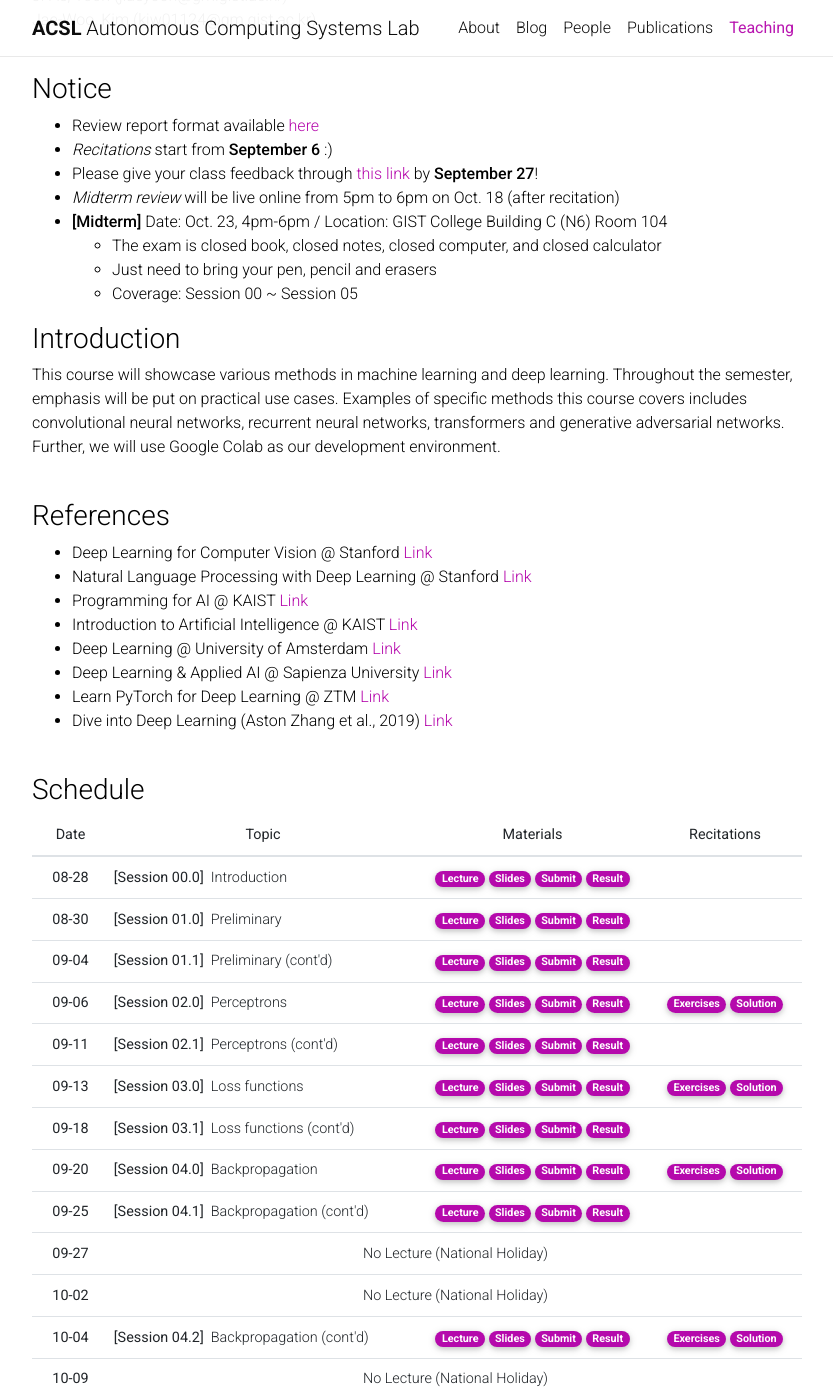
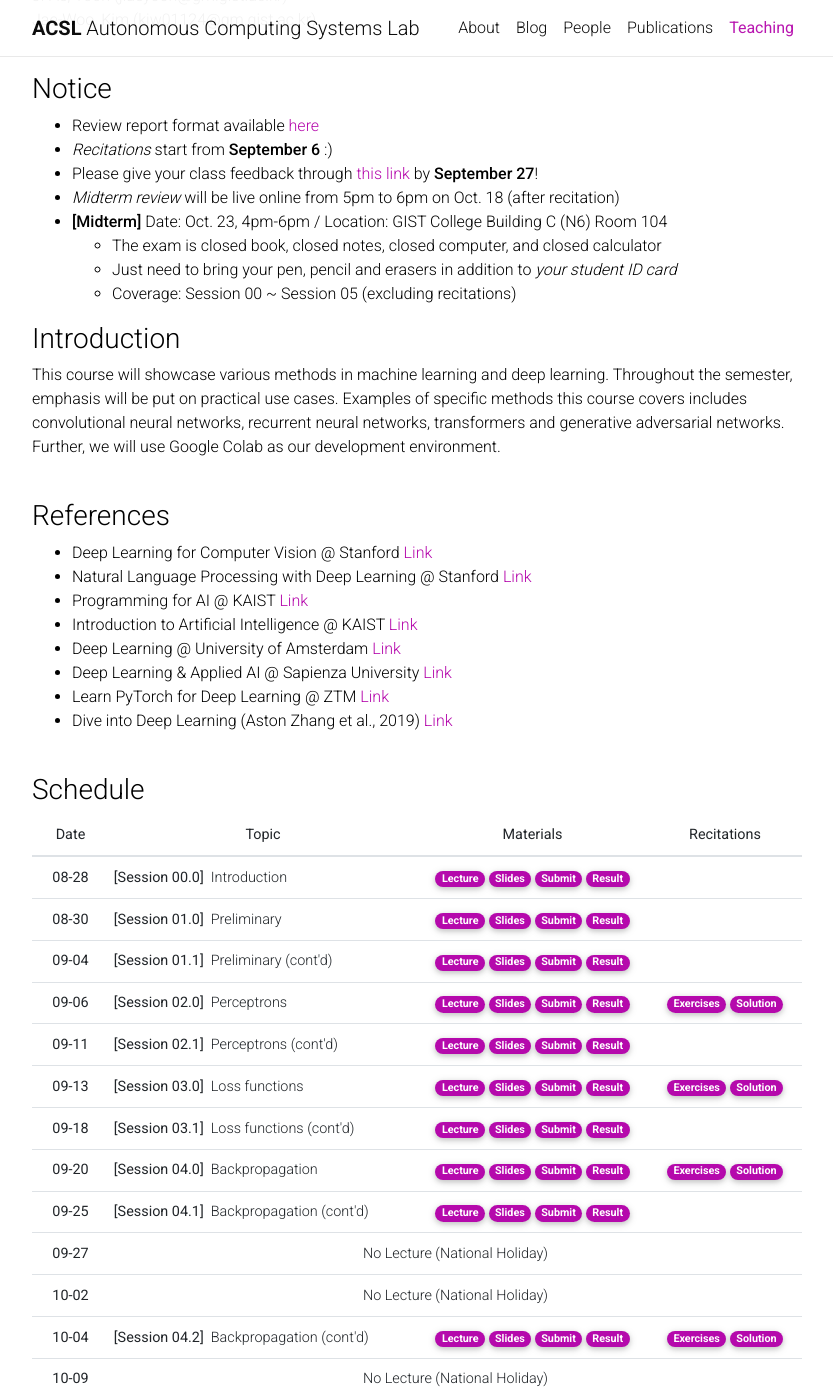
Before and after one commit to Uehwan/Uehwan.github.io, a Jekyll site: the page built from _teaching/aiexplab23fall.md, in a window 1280 px wide and 1400 px high, scrolled down 411 px. Shown: the whole window, without its empty margins (223-1056 px from the left). Built offline with Jekyll 4.4.1, drawn with Linux system fonts in a browser that asks for light colours; nearby versions of some CDN libraries; comment, search, counter and statistics services are not loaded; a style sheet for code colours, icons or effects is not loaded; some of the changed lines change nothing that is shown.

Commit message:
reci6 sol

```diff
--- a/_teaching/aiexplab23fall.md
+++ b/_teaching/aiexplab23fall.md
@@ -24,8 +24,8 @@
 * *Midterm review* will be live online from 5pm to 6pm on Oct. 18 (after recitation)
 * **[Midterm]** Date: Oct. 23, 4pm-6pm / Location: GIST College Building C (N6) Room 104
   * The exam is closed book, closed notes, closed computer, and closed calculator
-  * Just need to bring your pen, pencil and erasers
-  * Coverage: Session 00 ~ Session 05
+  * Just need to bring your pen, pencil and erasers in addition to *your student ID card*
+  * Coverage: Session 00 ~ Session 05 (excluding recitations)
 
 ### Introduction
 This course will showcase various methods in machine learning and deep learning. Throughout the semester, emphasis will be put on practical use cases. Examples of specific methods this course covers includes convolutional neural networks, recurrent neural networks, transformers and generative adversarial networks. Further, we will use Google Colab as our development environment.
@@ -226,17 +226,17 @@
       </td>
       <td>
         <a href="https://colab.research.google.com/drive/126iwrrxaZH30gnzVc4qhP-JPfeDGwIsA?usp=sharing" target="_blank" class="badge badge-pill" style="background-color:#B509AC;">Exercises</a>
-        <a href="https://colab.research.google.com/drive/1RtxmMv1vGrCXuURFr3BEG2rCeKkd-c1U?usp=sharing" target="_blank" class="badge badge-pill" style="background-color:#B509AC;"></a>
+        <a href="https://colab.research.google.com/drive/1RtxmMv1vGrCXuURFr3BEG2rCeKkd-c1U?usp=sharing" target="_blank" class="badge badge-pill" style="background-color:#B509AC;">Solution</a>
       </td>
     </tr>
     <tr>
       <th scope="row">10-23</th>
       <td class="text-left"><b>[Session 99.1]</b> &nbsp;Midterm</td>
       <td>
-        <!--a href="" target="_blank" class="badge badge-pill" style="background-color:#B509AC;">Problem</a>
-        <a href="" target="_blank" class="badge badge-pill" style="background-color:#B509AC;">Solution</a>
-        <a href="" target="_blank" class="badge badge-pill" style="background-color:#B509AC;">Result</a>
-        <a href="" target="_blank" class="badge badge-pill" style="background-color:#B509AC;">Claim</a-->
+        <!--a href="" target="_blank" class="badge badge-pill" style="background-color:#B509AC;">Solution</a>
+        <a href="" target="_blank" class="badge badge-pill" style="background-color:#B509AC;">Scores</a>
+        <a href="" target="_blank" class="badge badge-pill" style="background-color:#B509AC;">Claim</a>
+        <a href="" target="_blank" class="badge badge-pill" style="background-color:#B509AC;">Result</a-->
       </td>
       <td></td>
     </tr>
```
